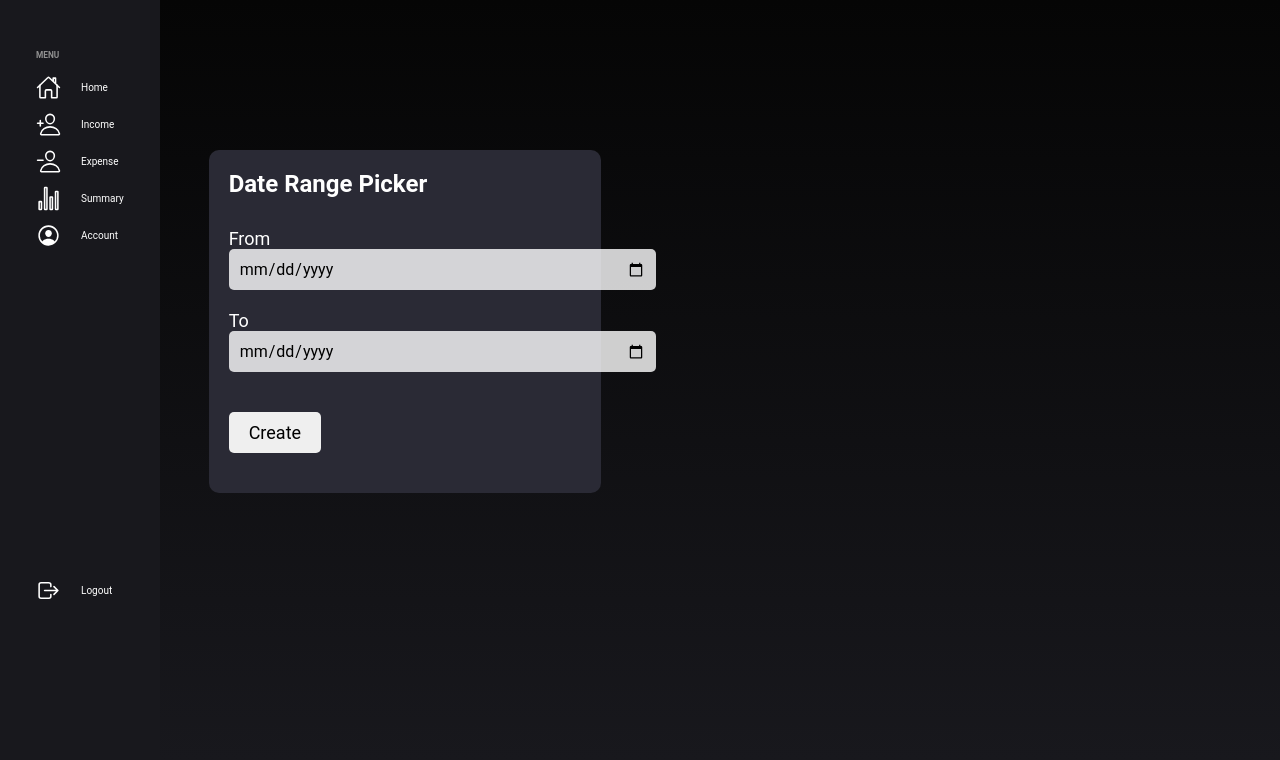
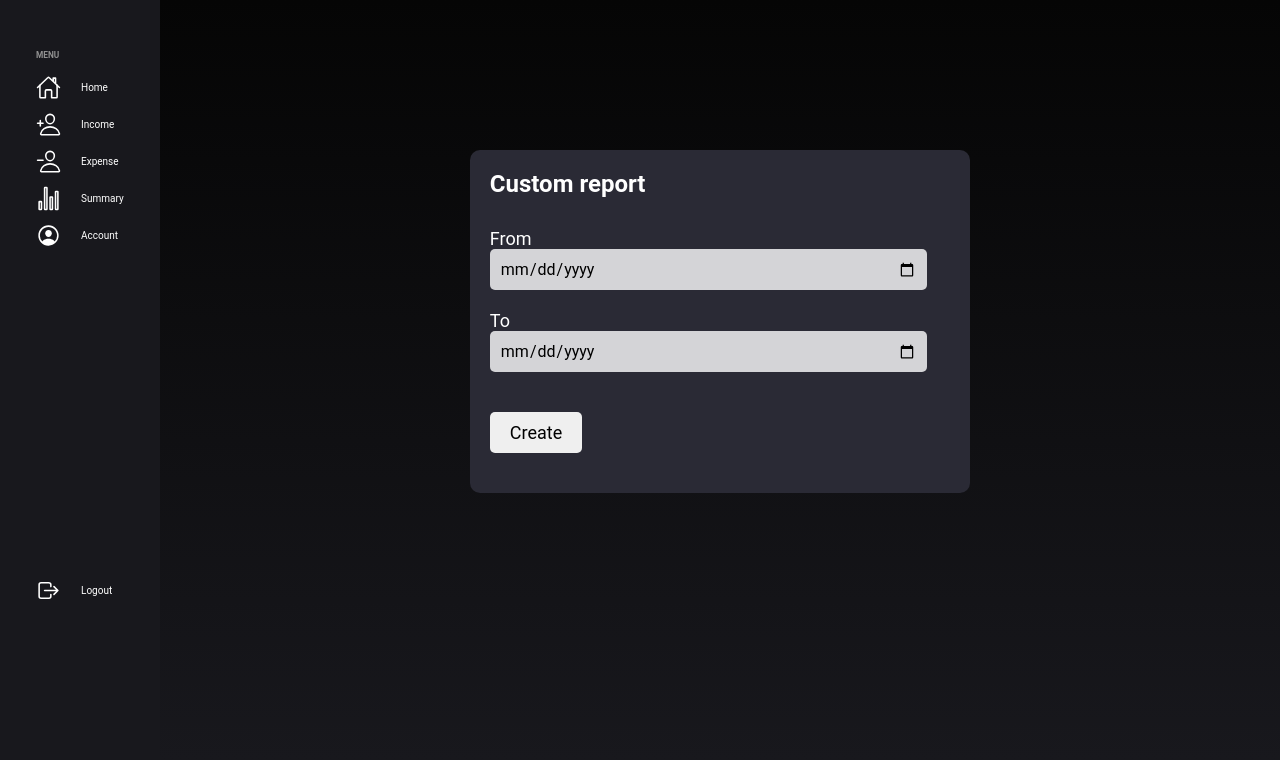
Before and after one commit to Mate0ff/FinanceAssistant, a Flask app: page /create_report in a window 1280 px wide. Shown: the part 40-800 px from the top of the page. Run offline with Flask 3, Linux system fonts and the light colour scheme; a user stored in the database is signed in.

Commit message:
Slight pdf and css changes

```diff
--- a/app/forms.py
+++ b/app/forms.py
@@ -65,7 +65,7 @@ class CreateExpenseForm(FlaskForm):
     type = SelectField('Type', choices=['Needs','Wants','Other'])
     date = DateField('Date')
     amount = DecimalField('Amount',places=2, validators=[DataRequired(),NumberRange(min=0.01)])
-    note = TextAreaField('Note', validators=[DataRequired(), Length(min=2,max=45)])
+    note = TextAreaField('Note', validators=[Length(min=0,max=45)])
 
     submit = SubmitField('Create')
 
@@ -76,6 +76,10 @@ class CreateExpenseForm(FlaskForm):
                 raise ValidationError('Amount must have at most 2 decimal places')
         except:
             raise ValidationError('Invalid amount format')
+
+    def validate_date(self, field):
+        if field.data > date.today():
+            raise ValidationError("Date cannot be in the future.")
 
 class DatePickerForm(FlaskForm):
     date = DateField('Date',id='date-picker')
--- a/app/static/main.css
+++ b/app/static/main.css
@@ -349,12 +349,10 @@ header{
 
 
 .exp-btn, .inc-btn, .acc-btn{
-    background: #555050;
+    background-color: rgba(255, 255, 255, 0.8);
     border-radius: 6px;
     border: none;
 
-    box-shadow: 0 0 3px rgb(163, 163, 163);
-    color: #DFDEDF;
 }
 
 .exp-btn:focus, .inc-btn:focus, .acc-btn:focus {
@@ -428,7 +426,7 @@ header{
 }
 
 
-.form-control,.form-control-p, .form-control-lg,.form-control-note{
+.form-control,.form-control-p, .form-control-lg,.form-control-note, .form-control-rp{
     padding: 10px;
     font-size: 16px;
     background-color: rgba(255, 255, 255, 0.8);
@@ -438,7 +436,7 @@ header{
 }
 
 /* Stylizacja inputów i textarea */
-.form-control,.form-control-p, .form-control-lg {
+.form-control,.form-control-p, .form-control-lg, .form-control-rp {
     width: 95%;
 }
 
@@ -454,7 +452,7 @@ header{
     color: white;
 }
 
-/* Stylizacja przycisku */
+
 .btn {
     padding: 10px 20px;
     font-size: 18px;
@@ -465,7 +463,7 @@ header{
 
 .button-container {
     display: flex;
-    gap: 5px; /* Odstęp między przyciskami */
+    gap: 2px;
 }
 
 
--- a/app/templates/create_report.html
+++ b/app/templates/create_report.html
@@ -1,44 +1,37 @@
 {% extends "base.html" %}
 {% block content %}
-<main role="main">
-    {% with messages = get_flashed_messages(category_filter=["register"]) %}
-    {% if messages %}
-        {% for message in messages %}
-            <div class="li-message">
-                {{ message }}
-            </div>
-        {% endfor %}
-    {% endif %}
-    {% endwith %}
+<div class="empty">
+</div>
+<div class="right-section-container">
     <div class="content-section" id="login-mt">
         <form method="POST" action="">
             {{ form.hidden_tag() }}
             <fieldset class="form-group">
-                <legend class="ln-title">Date Range Picker</legend>
+                <legend class="ln-title">Custom report</legend>
                 <div class="form-group">
                     {{ form.from_date.label(class="form-control-label") }}
                     {% if form.from_date.errors %}
-                        {{ form.from_date(class="form-control form-control-lg is-invalid") }}
+                        {{ form.from_date(class="form-control form-control-rp is-invalid") }}
                         <div class="invalid-feedback">
                             {% for error in form.from_date.errors %}
                                 <span>{{ error }}</span>
                             {% endfor %}
                         </div>
                     {% else %}
-                        {{ form.from_date(class="form-control form-control-lg") }}
+                        {{ form.from_date(class="form-control form-control-rp") }}
                     {% endif %}
                 </div>
                 <div class="form-group">
                     {{ form.to_date.label(class="form-control-label") }}
                     {% if form.to_date.errors %}
-                        {{ form.to_date(class="form-control form-control-lg is-invalid") }}
+                        {{ form.to_date(class="form-control form-control-rp is-invalid") }}
                         <div class="invalid-feedback">
                             {% for error in form.to_date.errors %}
                                 <span>{{ error }}</span>
                             {% endfor %}
                         </div>
                     {% else %}
-                        {{ form.to_date(class="form-control form-control-lg") }}
+                        {{ form.to_date(class="form-control form-control-rp") }}
                     {% endif %}
                 </div>
             </fieldset>
@@ -47,6 +40,6 @@
             </div>
         </form>
     </div>
-</main>
+</div>
 
 {% endblock content %}
--- a/app/templates/expenses.html
+++ b/app/templates/expenses.html
@@ -134,10 +134,10 @@
                     <td>
                         <div class="button-container" style="justify-content: right;">
                             <a href="{{ url_for('update_expense', expense_id=expense.id) }}">
-                                <button type="button" class="inc-btn" style="width: 36px;height: 25px;">Edit</button>
+                                <button type="button" class="exp-btn" style="width: 36px;height: 25px;">Edit</button>
                             </a>
                             <form action="{{ url_for('delete_expense', expense_id=expense.id) }}" method="POST">
-                                <input type="submit" class="inc-btn" style="height: 25px;" value="Delete">
+                                <input type="submit" class="exp-btn" style="width: 40px;height: 25px;" value="Delete">
                             </form>
                         </div>
                     </td>
--- a/app/templates/income.html
+++ b/app/templates/income.html
@@ -129,7 +129,7 @@
                                 <button type="button" class="inc-btn" style="width: 36px;height: 25px;">Edit</button>
                             </a>
                             <form action="{{ url_for('delete_income', income_id=income.id) }}" method="POST">
-                                <input type="submit" class="inc-btn" style="height: 25px;" value="Delete">
+                                <input type="submit" class="inc-btn" style="width: 40px;height: 25px;" value="Delete">
                             </form>
                         </div>
                     </td>
--- a/app/templates/summary.html
+++ b/app/templates/summary.html
@@ -11,7 +11,7 @@
             <h2>Date</h2>
         </div>
         <div class="btn-container">
-            <button type="button" class="exp-btn" style="width: 38px;height: 25px;" onclick="window.location.href = '/create_report';">Report</button>
+            <button type="button" class="btn" onclick="window.location.href = '/create_report';">Report</button>
         </div>
     </div>
     <div class="sum-table-container">
```
Also changed, not shown: app/pdf_utils.py (+15 -7 lines), instance/site.db.
